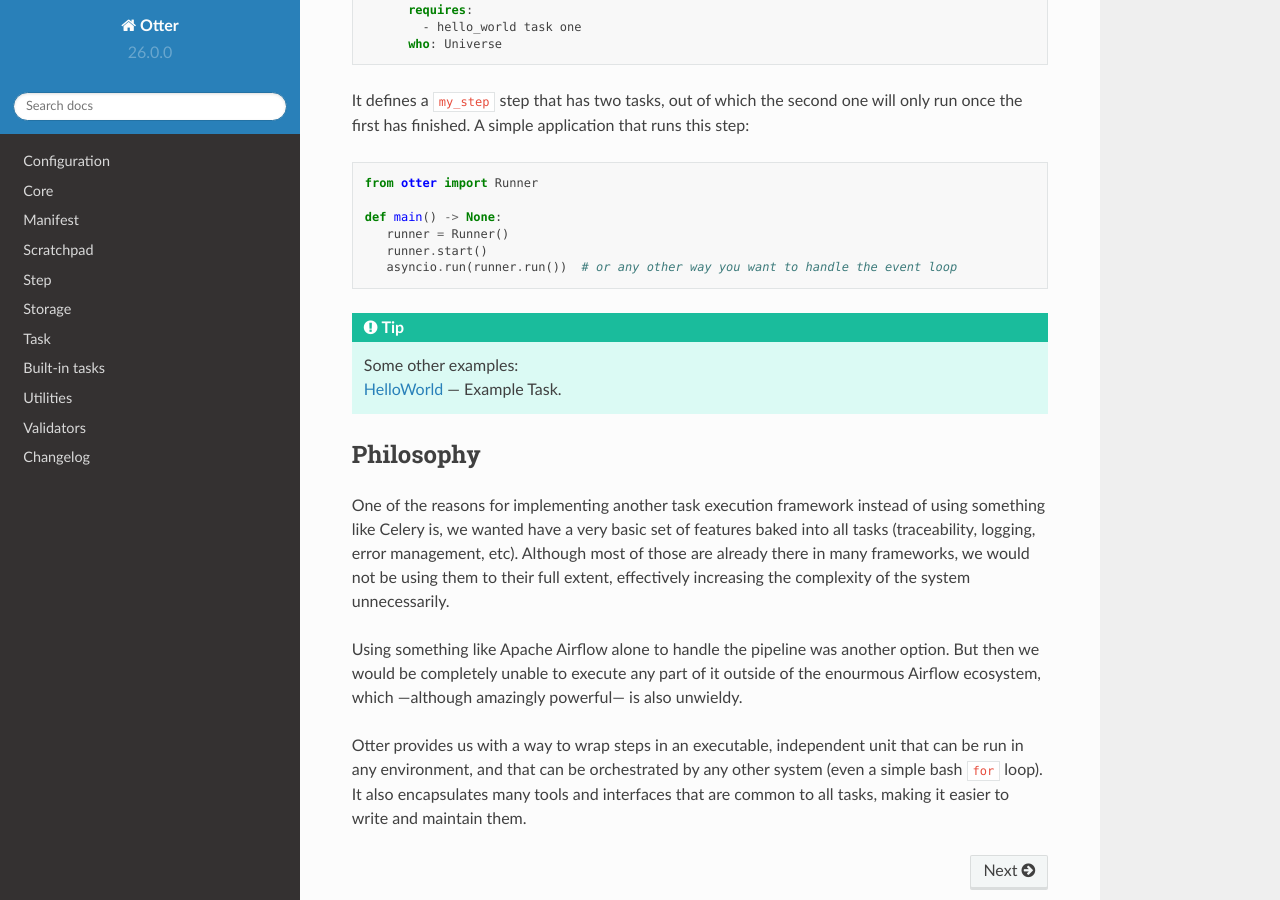
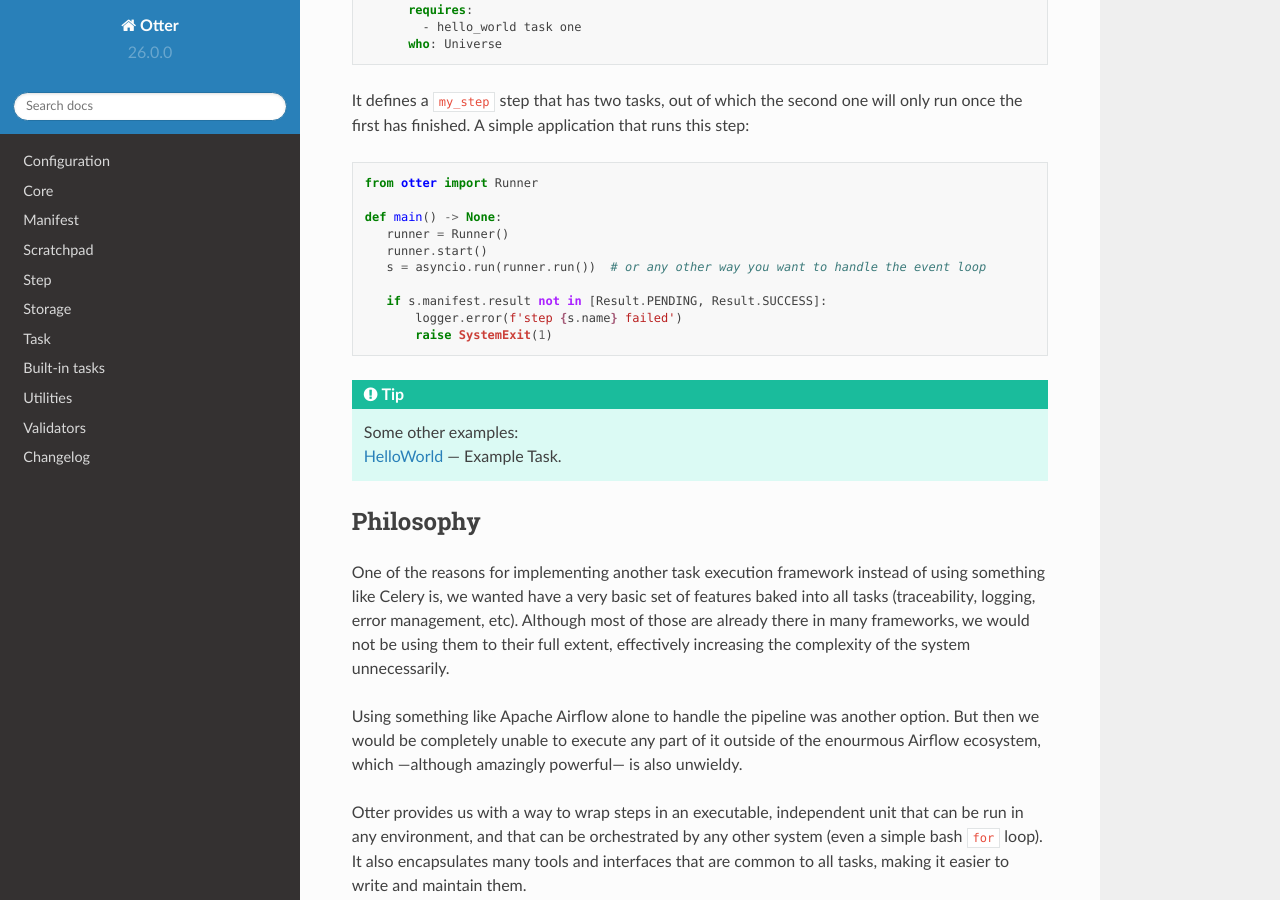
Before and after one commit to opentargets/otter, a Sphinx documentation site: the page built from docs/source/index.rst, in a window 1280 px wide and 900 px high, scrolled down 1729 px. Built offline with Sphinx 7.4.7 and the Read the Docs theme 3.1.0, drawn with Linux system fonts in a browser that asks for light colours.

Commit message:
do not exit inside step run

```diff
--- a/docs/source/index.rst
+++ b/docs/source/index.rst
@@ -124,7 +124,12 @@ only run once the first has finished. A simple application that runs this step:
    def main() -> None:
       runner = Runner()
       runner.start()
-      asyncio.run(runner.run())  # or any other way you want to handle the event loop
+      s = asyncio.run(runner.run())  # or any other way you want to handle the event loop
+
+      if s.manifest.result not in [Result.PENDING, Result.SUCCESS]:
+          logger.error(f'step {s.name} failed')
+          raise SystemExit(1)
+
 
 .. tip::
    | Some other examples:
```
Also changed, not shown: 1 other file.
